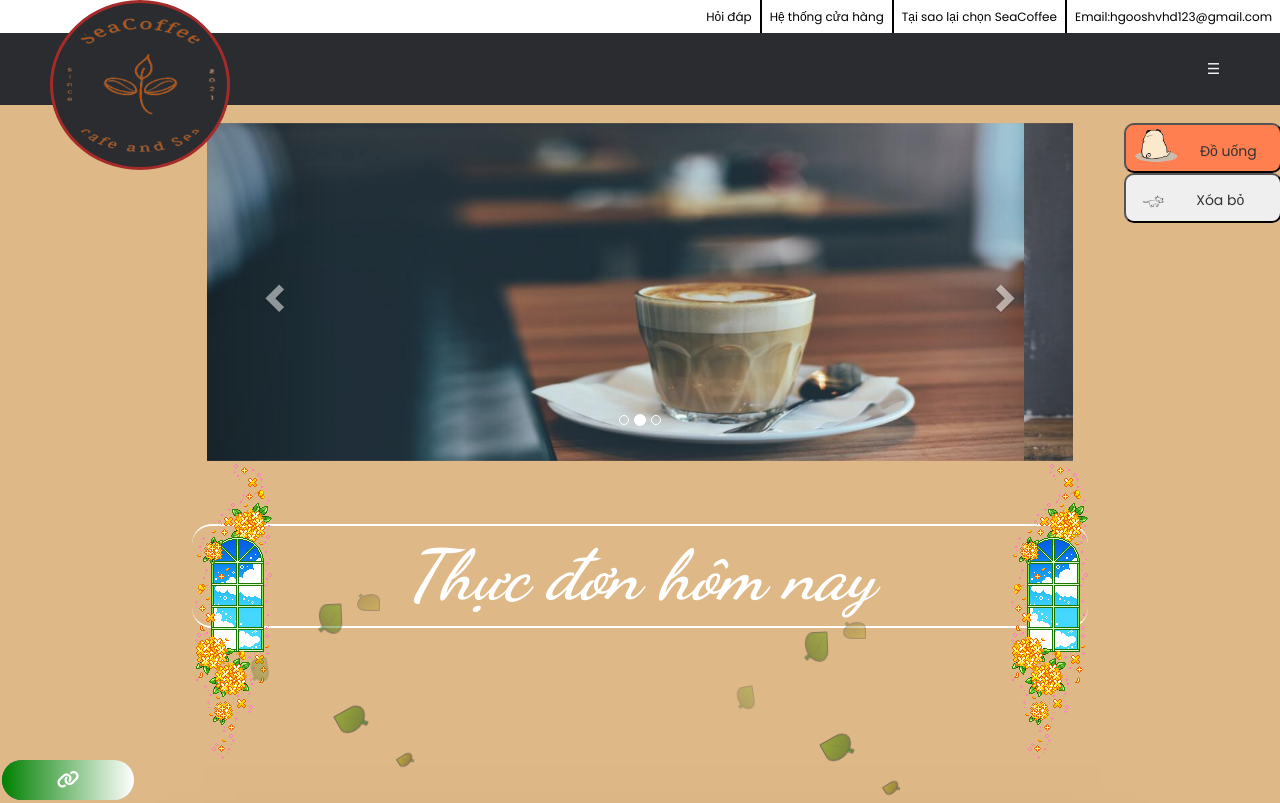
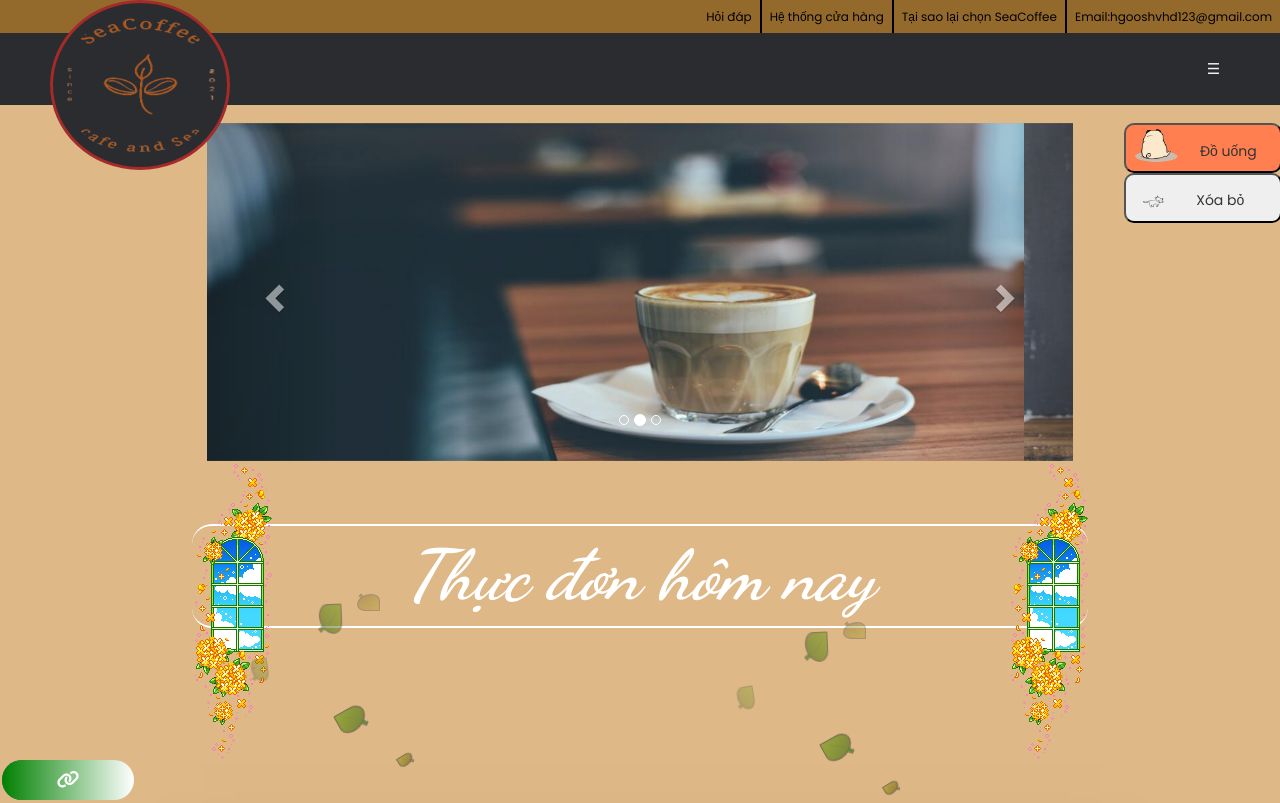
Before and after one commit to TranDatk/SeaCoffee, a plain HTML site: page menu.html in a window 1280 px wide. Shown: the top 803 px of the page. Drawn offline with nearby package versions, Linux system fonts and the light colour scheme.

Commit message:
update 4

```diff
--- a/my-css/menu.css
+++ b/my-css/menu.css
@@ -44,7 +44,7 @@ body{
     text-align: right;
     display: flex;
     flex-direction: row-reverse;
-    background-color: white;
+    background-color: rgba(122, 78, 12, 0.733);;
 }
 
 section.nav{
--- a/my-css/nhanxet.css
+++ b/my-css/nhanxet.css
@@ -47,7 +47,7 @@ body{
     text-align: right;
     display: flex;
     flex-direction: row-reverse;
-    background-color: white;
+    background-color: rgba(122, 78, 12, 0.733);;
 }
 
 section.nav{
```
